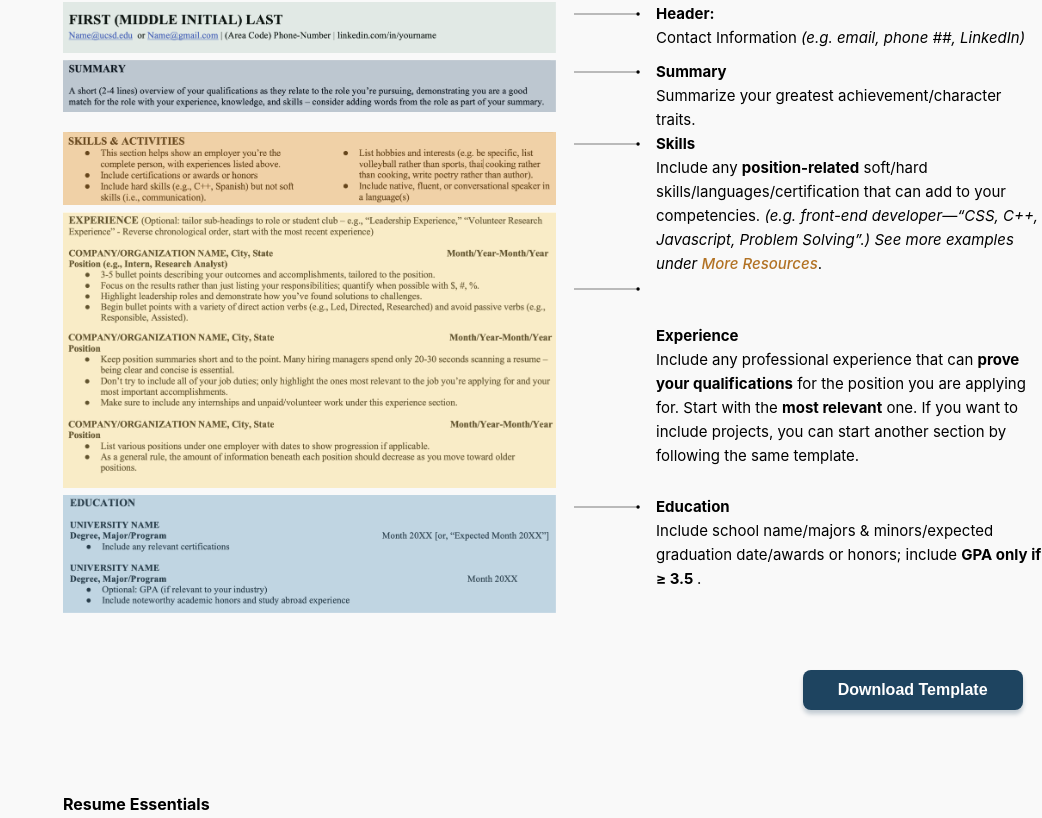
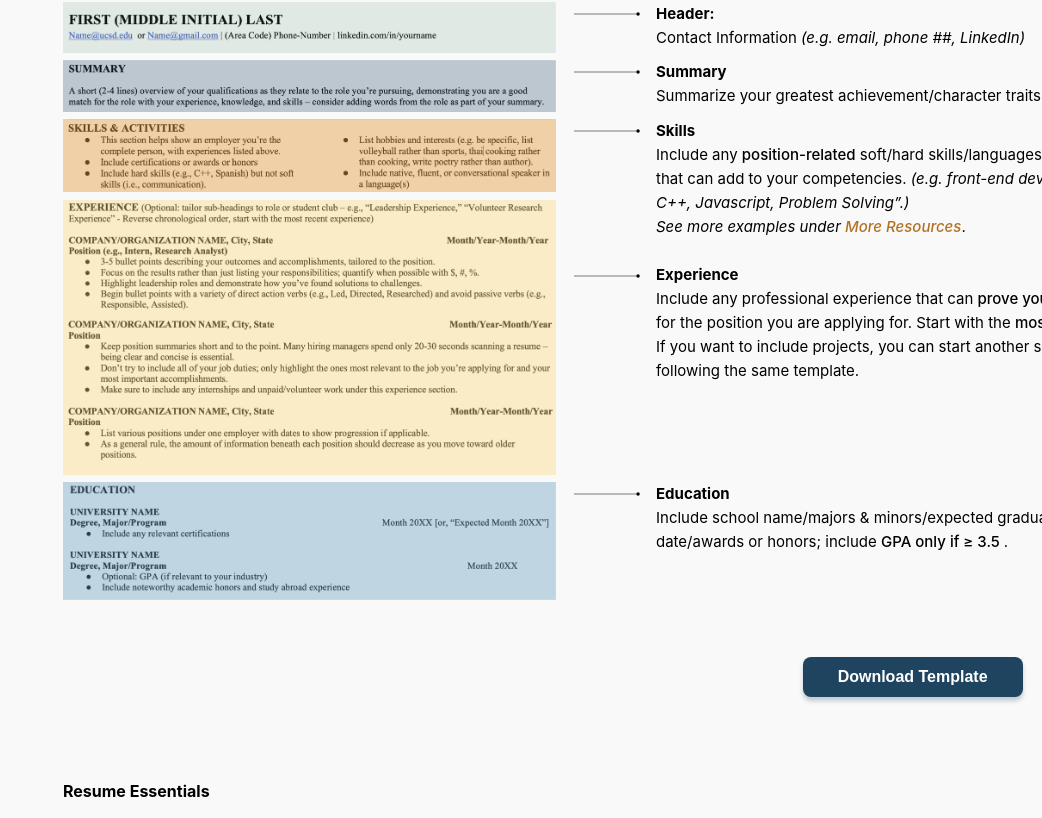
Before and after one commit to jiang718/GoalTritons, a Vue app in the folder vue/: page /resume in a window 1280 px wide. Shown: the part 1222-2040 px from the top of the page, without its empty margins (238-1280 px from the left). Built offline with nearby package versions, Linux system fonts and the light colour scheme.

Commit message:
Update resume.vue contents

```diff
--- a/vue/src/views/Resume.vue
+++ b/vue/src/views/Resume.vue
@@ -75,11 +75,11 @@
           <div class="three3">
             <p class="compTitle"><strong>Skills</strong> <br>
               Include any <strong class="medium">position-related</strong> soft/hard skills/languages/certification that
-              can add to your competencies. <i>(e.g. front-end developer—“CSS, C++, Javascript, Problem Solving”.) </i>
+              can add to your competencies. <i>(e.g. front-end developer—“CSS, C++, Javascript, Problem Solving”.) </i><br>
               <i>See more examples under </i><i class="moreResLink" @click="$router.push('/resume#more-resources')">More Resources</i>.
             </p>
             <p>
-              <br><br> <strong>Experience</strong><br>
+              <br> <strong>Experience</strong><br>
               Include any professional experience that can <strong class="medium">prove your qualifications</strong> for
               the position you are applying for. Start with the <strong class="medium">most relevant</strong> one. If
               you want to include projects, you can start another section by following the same template.
@@ -922,7 +922,7 @@ ul{
 .semi {
   font-weight: 600;
 }
-.semi {
+.medium {
   font-weight: 500;
 }
 
@@ -945,7 +945,8 @@ ul{
 .one3 {
   grid-column: 3;
   grid-row: 1;
-  width: calc(77vw - 600px);
+  /*width: calc(77vw - 600px);*/
+  width: 500px;
   text-align: left;
 }
 .two1 {
@@ -960,7 +961,8 @@ ul{
 .two3 {
   grid-column: 3;
   grid-row: 2;
-  width: calc(77vw - 600px);
+  /*width: calc(77vw - 600px);*/
+  width: 500px;
   text-align: left;
 }
 .three1 {
@@ -975,7 +977,8 @@ ul{
 .three3 {
   grid-column: 3;
   grid-row: 3;
-  width: calc(77vw - 600px);
+  /*width: calc(77vw - 600px);*/
+  width: 500px;
   text-align: left;
 }
 .four1 {
@@ -990,7 +993,8 @@ ul{
 .four3 {
   grid-column: 3;
   grid-row: 4;
-  width: calc(77vw - 600px);
+  /*width: calc(77vw - 600px);*/
+  width: 500px;
   text-align: left;
 }
 
```
